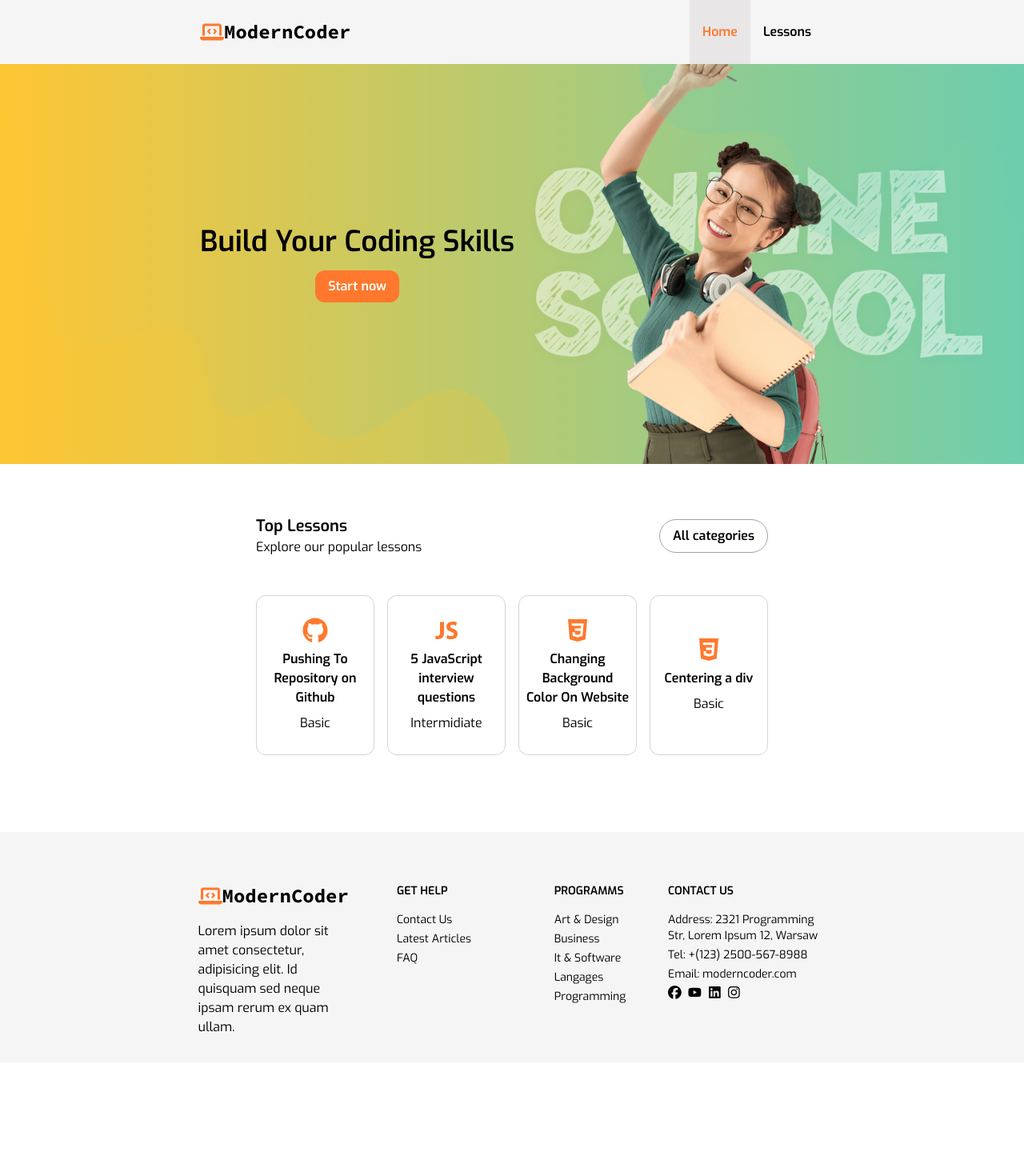
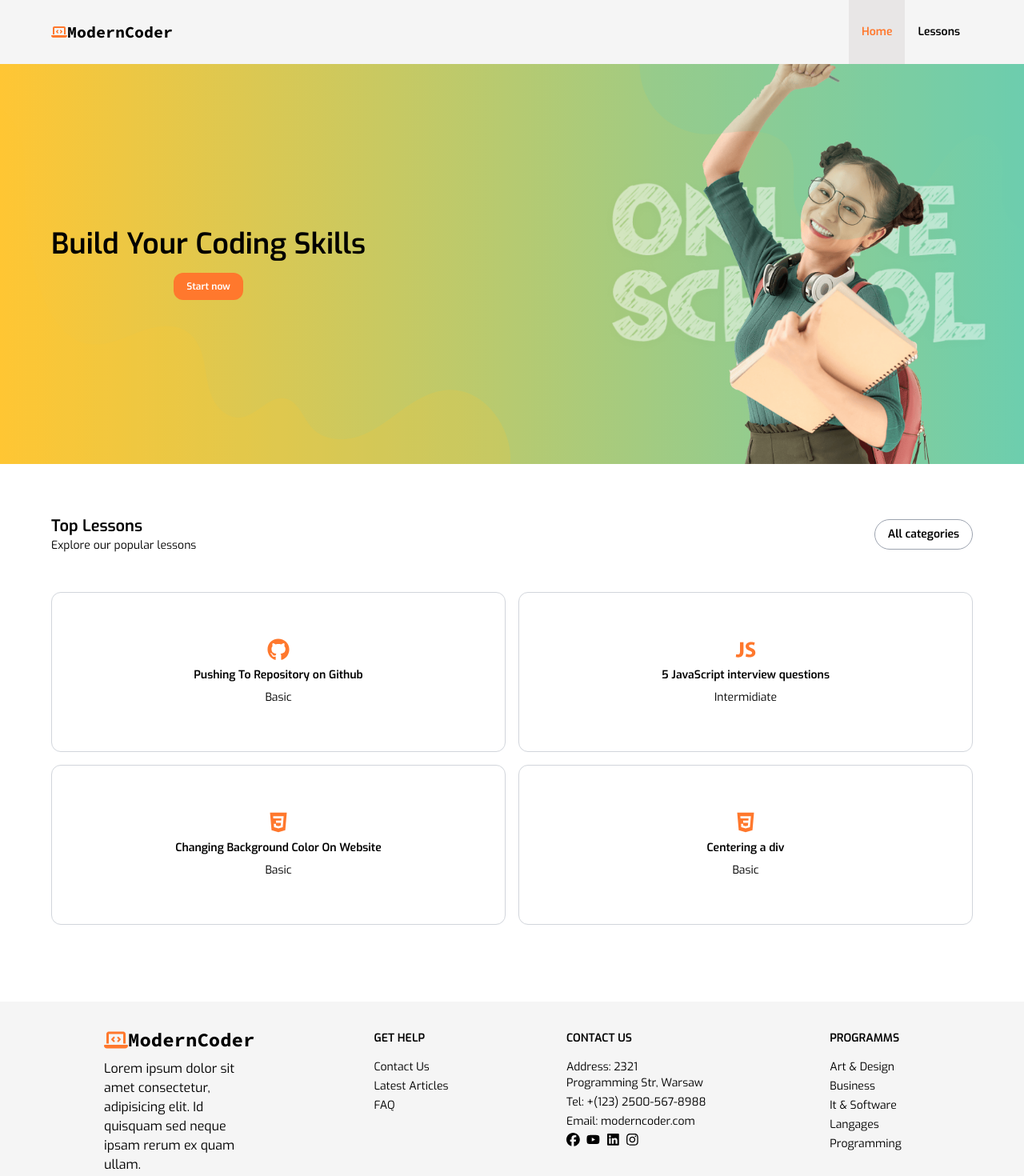
Before and after one commit to KwiecienKamil/E-learning-Website, a Next.js app: page / in a window 1280 px wide. Shown: the top 1470 px of the page at 80% size. Before the commit the page ends 1328 px from the top, so only its background shows below. Built offline with nearby package versions, Linux system fonts and the light colour scheme.

Commit message:
Finished project

```diff
--- a/src/app/components/Footer.tsx
+++ b/src/app/components/Footer.tsx
@@ -4,9 +4,9 @@ import { FaFacebook, FaInstagram, FaLaptopCode, FaLinkedin, FaYoutube } from "re
 
 const Footer = () => {
   return (
-    <div className="relative py-8 xl:px-[250px] px-[200px] bg-whiteGray cursor-default">
-        <div className="grid grid-cols-4 justify-items-center">
-        <div className="flex flex-col w-[200px] gap-4 pt-8">
+    <div className=" relative flex justify-center py-8 xl:px-[250px] px-[5%] bg-whiteGray cursor-default">
+        <div className="w-screen grid md:grid-cols-4 grid-cols-2 gap-4 justify-items-center pl-8">
+        <div className="flex flex-col w-[200px] gap-2 ">
          <Link href="/" className="flex items-center">
             <span>
               <FaLaptopCode size={30} className="text-primary" />
@@ -17,7 +17,7 @@ const Footer = () => {
             <p>Lorem ipsum dolor sit amet consectetur, adipisicing elit. Id quisquam sed neque ipsam rerum ex quam ullam.</p>
         </div>
         </div>
-        <div className="flex flex-col gap-4 pt-8 text-sm">
+        <div className="flex flex-col pt-1 gap-4 text-sm">
         <h6 className="font-semibold text-md">GET HELP</h6>
         <div className="flex flex-col gap-1">
             <p>Contact Us</p>
@@ -25,20 +25,10 @@ const Footer = () => {
             <p>FAQ</p>
         </div>
         </div>
-        <div className="flex flex-col gap-4 pt-8 text-sm">
-        <h6 className="font-semibold text-md">PROGRAMMS</h6>
-        <div className="flex flex-col gap-1">
-            <p>Art & Design</p>
-            <p>Business</p>
-            <p>It & Software</p>
-            <p>Langages</p>
-            <p>Programming</p>
-        </div>
-        </div>
-        <div className="flex flex-col gap-4 pt-8 text-sm">
+        <div className="w-[180px] flex flex-col gap-4 pt-1 text-sm mr-6 md:mr-0">
         <h6 className="font-semibold text-md">CONTACT US</h6>
         <div className="flex flex-col gap-1">
-            <p>Address: 2321 Programming Str, Lorem Ipsum 12, Warsaw</p>
+            <p>Address: 2321 Programming Str, Warsaw</p>
             <p>Tel: +(123) 2500-567-8988</p>
             <p>Email: moderncoder.com</p>
             <div className="flex items-center gap-2">
@@ -49,6 +39,17 @@ const Footer = () => {
             </div>
         </div>
         </div>
+        <div className="flex flex-col pt-1 gap-4 text-sm">
+        <h6 className="font-semibold text-md">PROGRAMMS</h6>
+        <div className="flex flex-col gap-1">
+            <p>Art & Design</p>
+            <p>Business</p>
+            <p>It & Software</p>
+            <p>Langages</p>
+            <p>Programming</p>
+        </div>
+        </div>
+
          </div>
          </div>
 
--- a/src/app/components/Header.tsx
+++ b/src/app/components/Header.tsx
@@ -9,12 +9,12 @@ const Header = () => {
   const pathname = usePathname();
 
   return (
-    <div className="fixed top-0 left-0 h-[80px] bg-whiteGray w-full flex items-center justify-between xl:px-[250px] px-[5%] z-20">
+    <div className="fixed top-0 left-0 h-[80px] bg-whiteGray w-full flex items-center justify-between xl:px-[280px] sm:px-[5%] px-[3%] z-20">
       <Link href="/" className="flex items-center">
         <span>
-          <FaLaptopCode size={30} className="text-primary" />
+          <FaLaptopCode className="text-primary xl:text-3xl text-xl" />
         </span>
-        <h1 className="font-logo font-bold text-2xl">ModernCoder</h1>
+        <h1 className="font-logo font-bold xl:text-2xl text-xl">ModernCoder</h1>
       </Link>
       <NavLinks />
     </div>
--- a/src/app/components/Hero.tsx
+++ b/src/app/components/Hero.tsx
@@ -8,24 +8,23 @@ import Link from "next/link";
 
 const Hero = () => {
   return (
-    <div className="relative h-[500px] bg-gradient-to-r from-gradient1 to-gradient2 overflow-hidden">
-      <div className="h-full w-full xl:px-[250px] px-[5%] flex items-center justify-between ">
+    <div className="relative lg:h-[500px] md:h-[400px] h-[300px] bg-gradient-to-r from-gradient1 to-gradient2 overflow-hidden">
+      <div className="h-full w-full xl:px-[280px] sm:px-[5%] px-[3%] flex items-center justify-between ">
         <div className="flex flex-col items-center justify-center gap-4 font-semibold">
-          <h2 className="lg:text-4xl text-2xl">
+          <h2 className="lg:text-4xl md:text-xl sm:text-lg text-md">
             Build Your Coding Skills
           </h2>
-          <Link href="/lessons" className="px-4 py-2 rounded-xl bg-primary text-white hover:brightness-90 z-10">Start now</Link>
+          <Link href="/lessons" className="xl:text-xl lg:text-md text-[12px] md:px-4 md:py-2 px-2 py-1 sm rounded-xl bg-primary text-white hover:brightness-90 z-10">Start now</Link>
         </div>
         <Image
           src={student}
           alt="student"
-          width={500}
-          className="absolute bottom-0 xl:right-32 right-0 z-[10]"
+          className="lg:w-[500px] md:w-[400px] w-[300px] absolute bottom-0 xl:right-32 lg:right-0 md:-right-20 sm:right-0 -right-12 z-[10]"
         />
         <Image
         src={backgroundText}
         alt="backgroundtrext"
-        className="absolute right-8 xl:max-w-[600px] max-w-[400px]"
+        className="absolute lg:right-8 md:right-0 right-4 2xl:max-w-[800px] xl:max-w-[600px] lg:max-w-[500px] md:max-w-[400px] sm:max-w-[200px] max-w-[150px]"
         />
         <Image
         src={vectorY}
--- a/src/app/components/LessonCard.tsx
+++ b/src/app/components/LessonCard.tsx
@@ -12,7 +12,7 @@ import React, { FC } from 'react'
 const LessonCard: FC<lessonTypes> = ({icon, title, text, id}) => {
   return (
     <Link href={`/lessons/${id}`}>
-    <div className='h-[200px] flex flex-col items-center justify-center px-2 gap-2 border-gray-300 border-[1px] rounded-xl cursor-pointer hover:bg-whiteGray transition-colors duration-300'>
+    <div className='h-[200px] lg:text-md text-sm flex flex-col items-center justify-center px-2 gap-2 border-gray-300 border-[1px] rounded-xl cursor-pointer hover:bg-whiteGray transition-colors duration-300'>
         <span className='text-primary'>{icon}</span>
         <h3 className='font-semibold text-center'>{title}</h3>
         <p>{text}</p>
--- a/src/app/components/NavLinks.tsx
+++ b/src/app/components/NavLinks.tsx
@@ -21,7 +21,7 @@ const NavLinks = () => {
       {Navlinks.map((link) => {
         const isActive = (path:string) => path === pathname
         return(
-          <Link href={link.path} key={link.title} className={isActive(link.path) ? "h-full flex items-center px-4 text-primary bg-navHover font-semibold" : "h-full flex items-center px-4 hover:text-primary hover:bg-navHover transition-all duration-300 font-semibold"}>{link.title}</Link>
+          <Link href={link.path} key={link.title} className={isActive(link.path) ? "h-full xl:text-lg md:text-md text-sm flex items-center px-4 text-primary bg-navHover font-semibold" : "h-full xl:text-lg md:text-md text-sm flex items-center px-4 hover:text-primary hover:bg-navHover transition-all duration-300 font-semibold"}>{link.title}</Link>
         )
 
       }
--- a/src/app/components/SectionLessons.tsx
+++ b/src/app/components/SectionLessons.tsx
@@ -6,16 +6,16 @@ import { IoLogoCss3, IoLogoJavascript } from "react-icons/io";
 const SectionLessons = () => {
   return (
     <div>
-      <div className="flex items-center justify-between px-[320px] pt-16">
+      <div className="flex items-center justify-between xl:px-[280px] px-[5%] pt-16">
         <div>
-          <h3 className="font-semibold text-xl">Top Lessons</h3>
-          <p>Explore our popular lessons</p>
+          <h3 className="font-semibold lg:text-xl text-md">Top Lessons</h3>
+          <p className="lg:text-md text-sm">Explore our popular lessons</p>
         </div>
         <div>
-            <button className="px-4 py-2 rounded-full border-gray-400 border-[1px] font-semibold">All categories</button>
+            <button className="px-4 py-2 rounded-full border-gray-400 border-[1px] font-semibold lg:text-md text-sm">All categories</button>
         </div>
       </div>
-      <div className="grid xl:grid-cols-4 grid-cols-2 gap-4 px-[320px] py-4 mt-8">
+      <div className="grid xl:grid-cols-4 grid-cols-2 gap-4 xl:px-[280px] px-[5%] py-4 mt-8">
         <LessonCard icon={<FaGithub size="2em"/>} title="Pushing To Repository on Github" text="Basic" id="1"/>
         <LessonCard icon={<IoLogoJavascript size="2em"/>} title="5 JavaScript interview questions" text="Intermidiate" id="2"/>
         <LessonCard icon={<IoLogoCss3 size="2em"/>} title="Changing Background Color On Website" text="Basic" id="3"/>
--- a/src/app/lessons/[id]/page.tsx
+++ b/src/app/lessons/[id]/page.tsx
@@ -19,7 +19,7 @@ const LessonDetails = ({params}:{
           <div className='flex flex-col gap-16'>
             {item.topics?.map(topic => (
               <div className="flex flex-col gap-2 border-[1px] rounded-xl overflow-hidden">
-                <p className='w-[550px] px-4 pt-1'>{topic.desc}</p>
+                <p className='md:w-[550px] w-[350px] px-4 pt-1'>{topic.desc}</p>
                 <span className='max-w-[550px] px-4 py-2 bg-gray-300 font-logo'>{topic.usage}</span>
               </div>
             ))}
--- a/src/app/lessons/page.tsx
+++ b/src/app/lessons/page.tsx
@@ -115,10 +115,10 @@ const Lessons = () => {
     <div className="pt-[80px] flex flex-col items-center justify-center gap-8 my-8">
       {lessons.map((lesson) => (
         <div
-          className="flex gap-8 border-[2px] border-gray-200 rounded-xl overflow-hidden shadow-sm"
+          className="flex gap-8 border-[2px] border-gray-200 rounded-xl overflow-hidden shadow-sm py-4 md:py-0"
           key={lesson.key}
         >
-          <div className="flex flex-col items-center justify-center w-[400px]">
+          <div className="flex flex-col items-center justify-center lg:w-[400px] w-[300px]">
             <div className="flex items-center gap-4">
               <span>{lesson.icon}</span>
               <p className="text-xl font-semibold">{lesson.key}</p>
@@ -136,8 +136,8 @@ const Lessons = () => {
               </Link>
             </div>
           </div>
-          <div className="w-[500px] rounded-r-xl shadow-sm">
-            <img src={lesson.image} alt="lesson Image" />
+          <div className="lg:w-[500px] sm:w-[350px] rounded-r-xl shadow-sm md:block hidden">
+            <img src={lesson.image} alt="lesson Image" className=""/>
           </div>
         </div>
       ))}
--- a/tailwind.config.ts
+++ b/tailwind.config.ts
@@ -7,6 +7,13 @@ const config: Config = {
     "./src/app/**/*.{js,ts,jsx,tsx,mdx}",
   ],
   theme: {
+    screens: {
+      'sm': '500px',
+      'md': '700px',
+      'lg': '1000px',
+      'xl': '1300px',
+      '2xl': '1500px',
+    },
     extend: {
       colors: {
         primary: "#FF782D",
```
